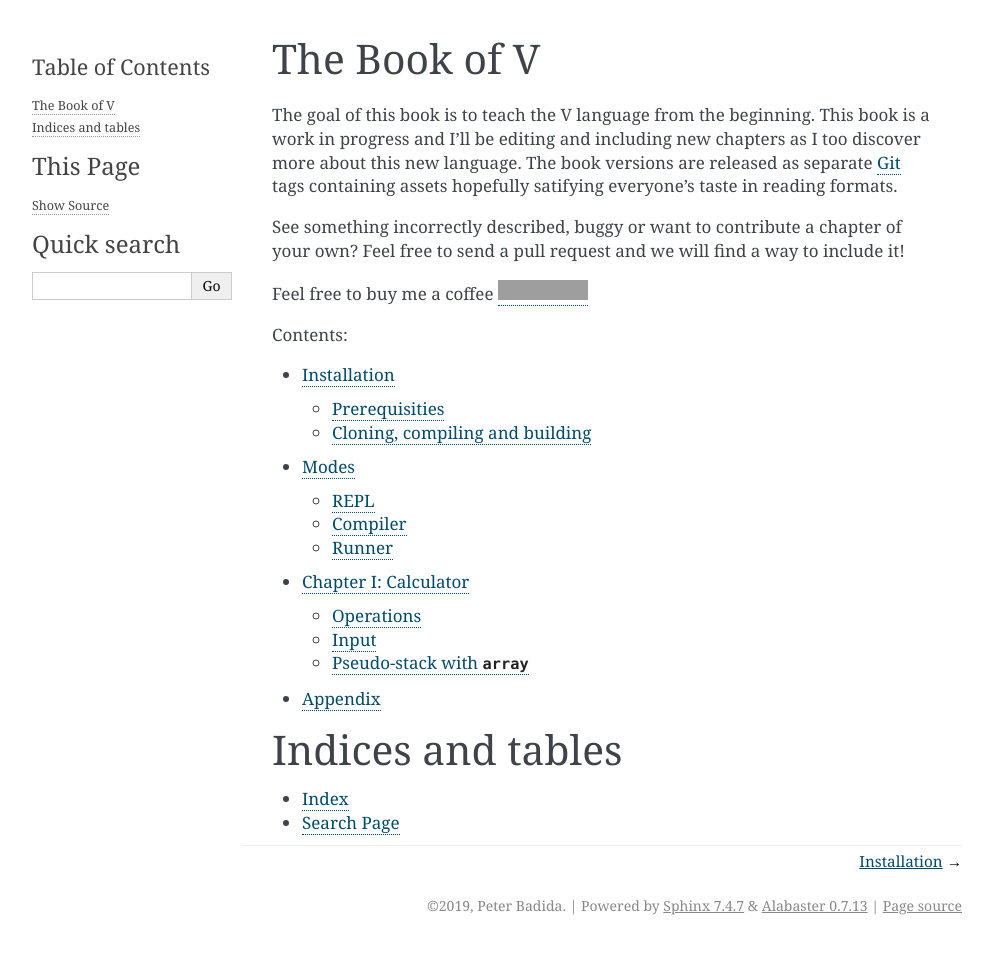
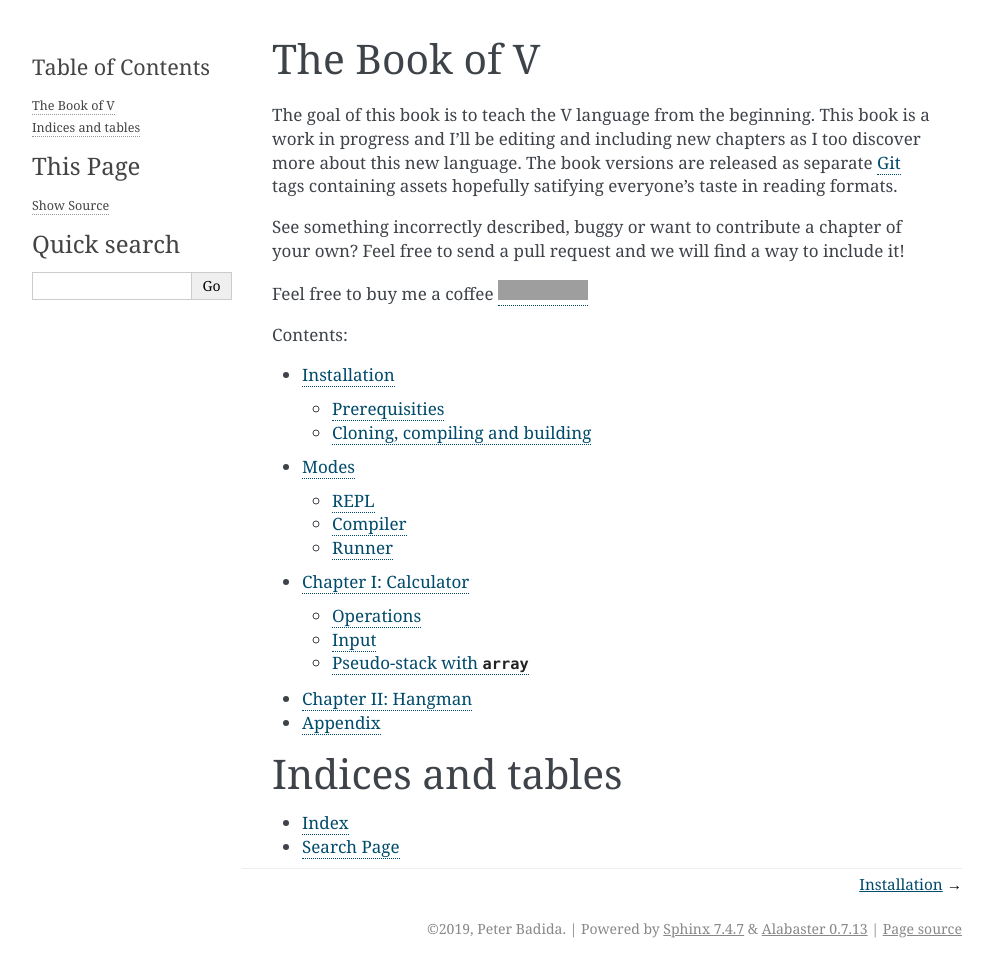
Before and after one commit to KeyWeeUsr/the-book-of-v, a Sphinx documentation site: the page built from source/index.rst, in a window 1280 px wide and 968 px high. Shown: the whole window, without its empty margins (148-1141 px from the left). Built offline with Sphinx 7.4.7, drawn with Linux system fonts in a browser that asks for light colours; grey boxes are pictures that could not be loaded.

Commit message:
[FIX] Include missing chapter 2 to index.rst

```diff
--- a/source/index.rst
+++ b/source/index.rst
@@ -25,6 +25,7 @@ Feel free to buy me a coffee |donate|_
    installation
    modes
    chapter-1-calculator
+   chapter-2-hangman
    appendix
 
 
```
